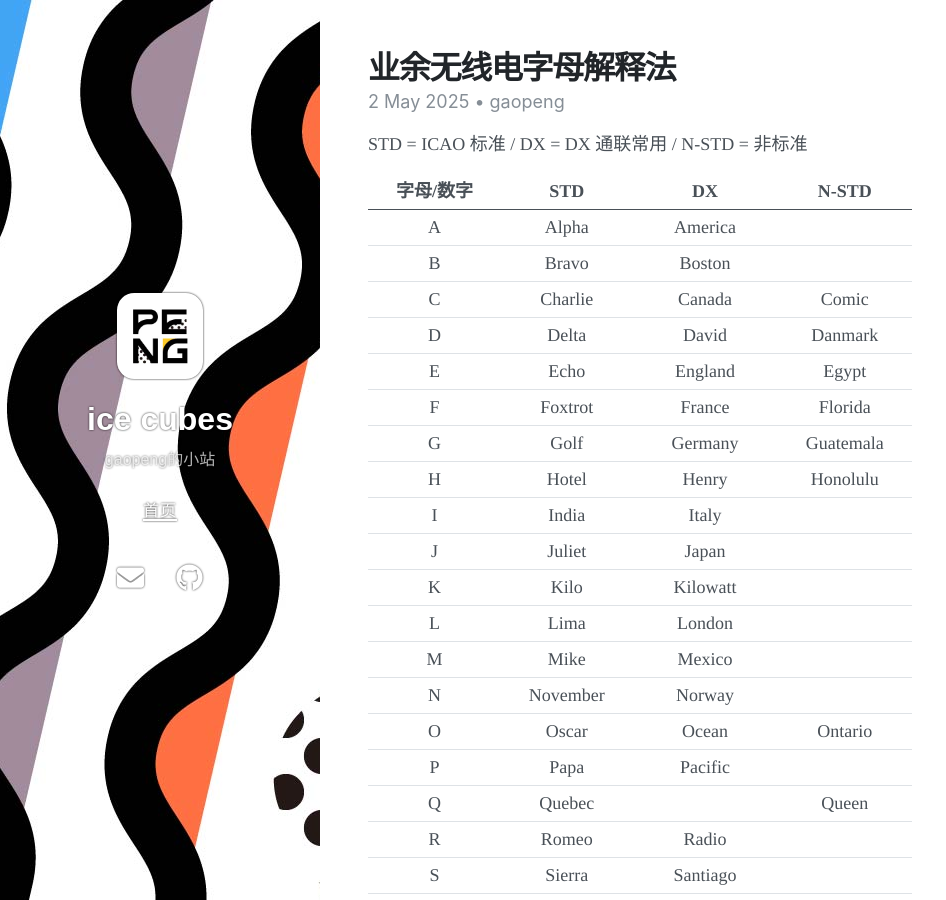
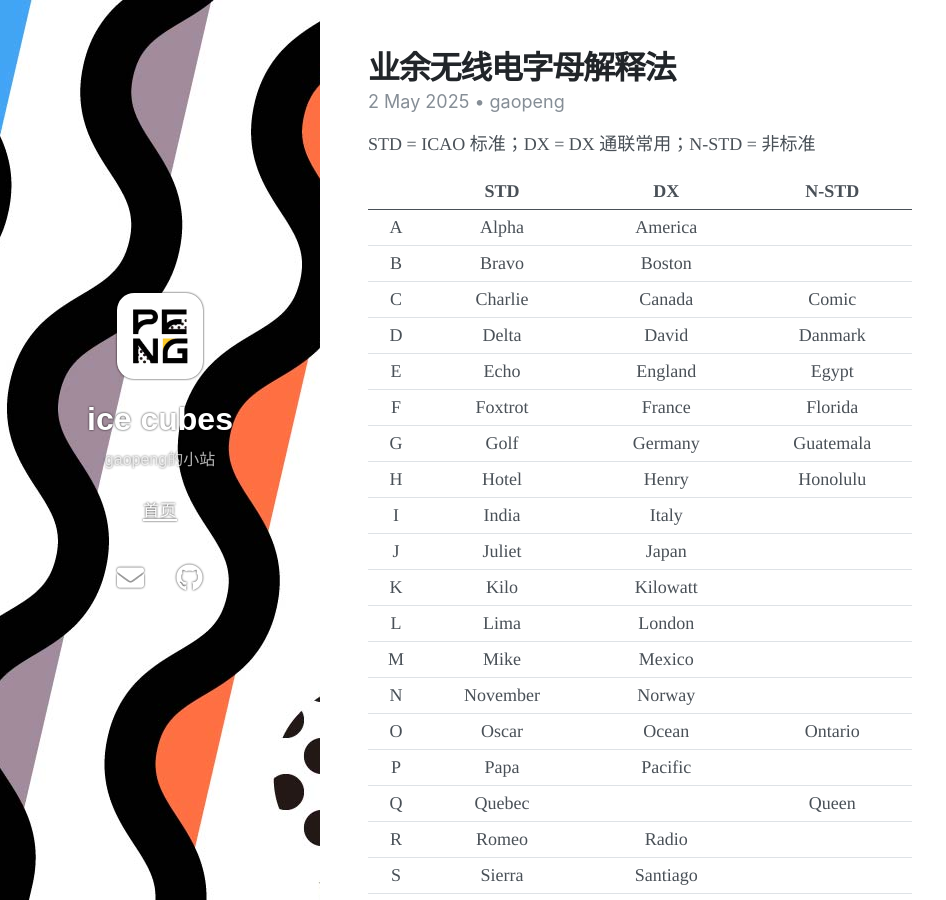
Before and after one commit to gaopengk/gaopengk.github.io, a Jekyll site: the page built from _posts/2025-05-02-业余无线电字母解释法.md, in a window 1280 px wide and 900 px high. Shown: the whole window, without its empty margins (0-946 px from the left). Built offline with Jekyll 4.4.1, drawn with Linux system fonts in a browser that asks for light colours; nearby versions of some CDN libraries.

Commit message:
Update 2025-05-02-业余无线电字母解释法.md

```diff
--- a/_posts/2025-05-02-业余无线电字母解释法.md
+++ b/_posts/2025-05-02-业余无线电字母解释法.md
@@ -6,9 +6,9 @@ date:       2025-05-02 19:39 +0800
 author:     gaopeng
 tags:       [HAM]
 ---
-STD = ICAO 标准 / DX = DX 通联常用 / N-STD = 非标准
+STD = ICAO 标准；DX = DX 通联常用；N-STD = 非标准
 
-|**字母/数字**|**STD**|**DX**|**N-STD**|
+||**STD**|**DX**|**N-STD**|
 |:-:|:-:|:-:|:-:|
 |A|Alpha|America||
 |B|Bravo|Boston||
```
